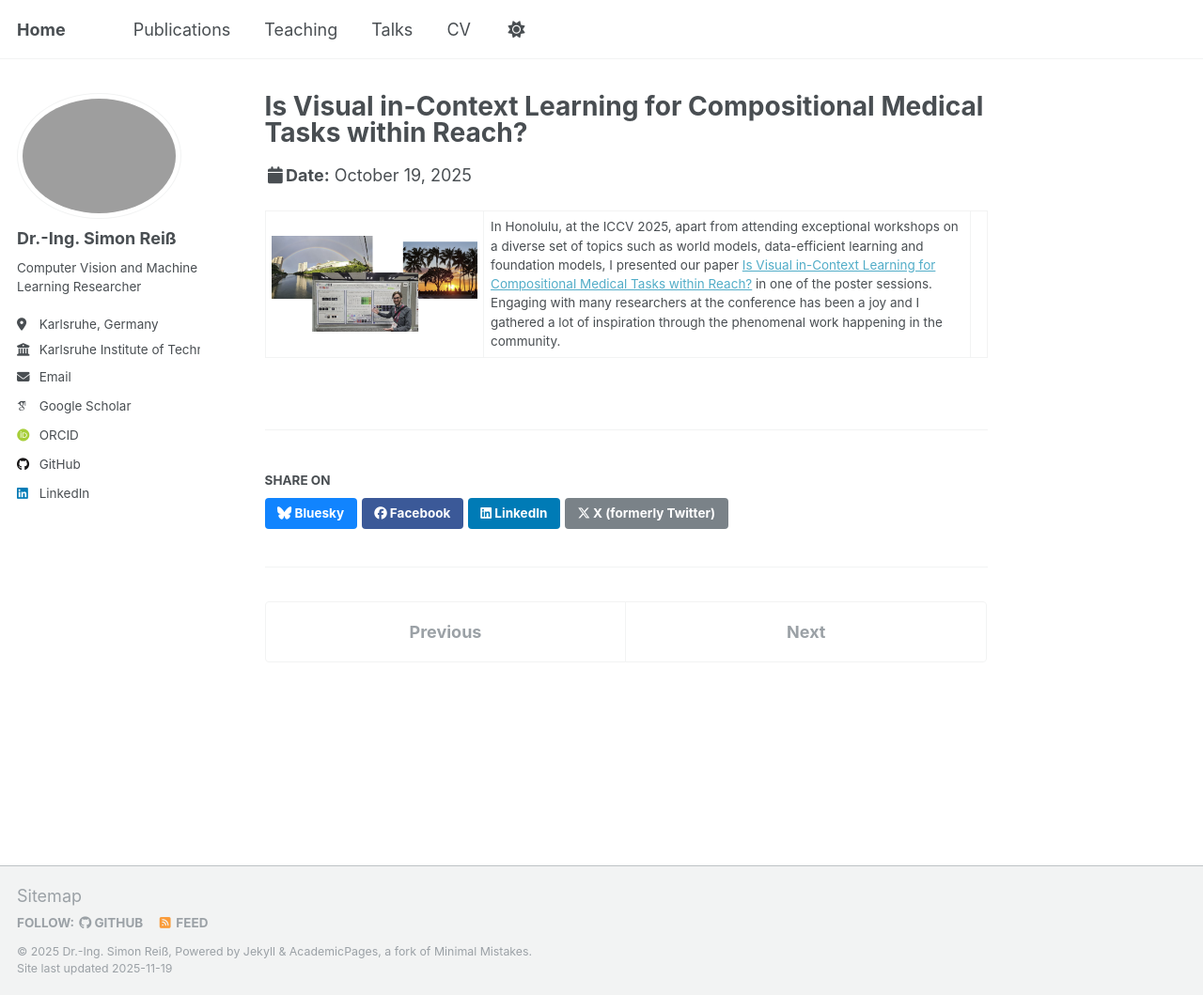
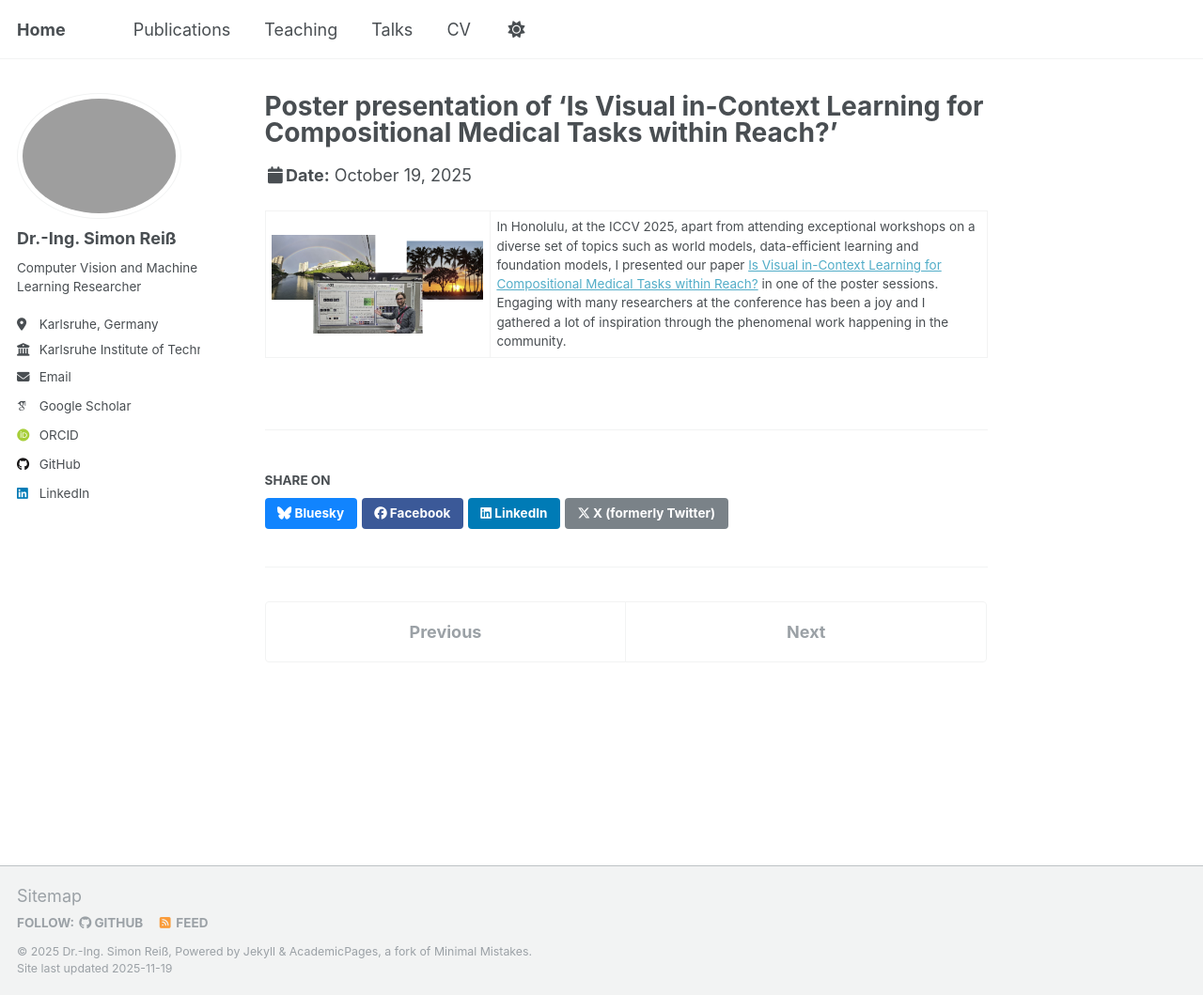
Before and after one commit to Simael/simael.github.io, a Jekyll site: the page built from _talks/2025-10-19_iccv.md, in a window 1280 px wide and 1059 px high. Shown: the whole window at 94% size. Built offline with Jekyll 4.4.1, drawn with Linux system fonts in a browser that asks for light colours; some web fonts are replaced; a script that is not in the unit is left out.

Commit message:
Fixed title

```diff
--- a/_talks/2025-10-19_iccv.md
+++ b/_talks/2025-10-19_iccv.md
@@ -1,5 +1,5 @@
 ---
-title: "Is Visual in-Context Learning for Compositional Medical Tasks within Reach?"
+title: "Poster presentation of 'Is Visual in-Context Learning for Compositional Medical Tasks within Reach?'"
 collection: talks
 type: "Paper Presentation"
 permalink: /talks/2025-10-19_iccv
@@ -8,4 +8,4 @@ date: 2025-10-19
 location: "Honolulu, Hawai'i, United States"
 ---
 
-|![Title page of presentation](/images/presentation/iccvpresentation2025.png)| In Honolulu, at the ICCV 2025, apart from attending exceptional workshops on a diverse set of topics such as world models, data-efficient learning and foundation models, I presented our paper [Is Visual in-Context Learning for Compositional Medical Tasks within Reach?](https://openaccess.thecvf.com/content/ICCV2025/html/Reiss_Is_Visual_in-Context_Learning_for_Compositional_Medical_Tasks_within_Reach_ICCV_2025_paper.html) in one of the poster sessions. Engaging with many researchers at the conference has been a joy and I gathered a lot of inspiration through the phenomenal work happening in the community. ||
+|![Title page of presentation](/images/presentation/iccvpresentation2025.png)| In Honolulu, at the ICCV 2025, apart from attending exceptional workshops on a diverse set of topics such as world models, data-efficient learning and foundation models, I presented our paper [Is Visual in-Context Learning for Compositional Medical Tasks within Reach?](https://openaccess.thecvf.com/content/ICCV2025/html/Reiss_Is_Visual_in-Context_Learning_for_Compositional_Medical_Tasks_within_Reach_ICCV_2025_paper.html) in one of the poster sessions. Engaging with many researchers at the conference has been a joy and I gathered a lot of inspiration through the phenomenal work happening in the community. |
```
